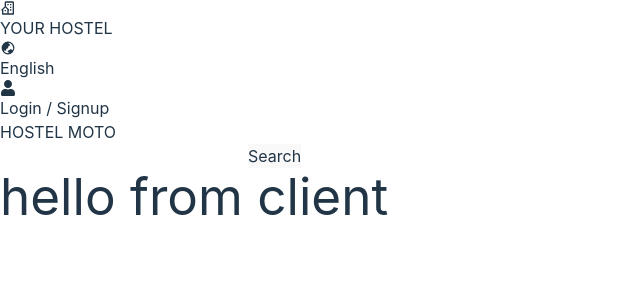
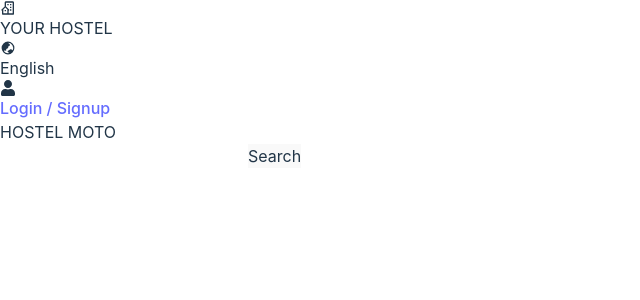
Before and after one commit to kiyotone/hostel-mgnt-frontend, a React (Vite) app: page / in a window 1280 px wide. Shown: the top 300 px of the page, without its empty margins (0-640 px from the left). Built offline with nearby package versions, Linux system fonts and the light colour scheme.

Commit message:
Update: Router added

```diff
--- a/package.json
+++ b/package.json
@@ -15,6 +15,7 @@
     "react": "^18.2.0",
     "react-dom": "^18.2.0",
     "react-icons": "^4.11.0",
+    "react-router-dom": "^6.17.0",
     "react-toastify": "^9.1.3",
     "yup": "^1.3.2"
   },
--- a/src/App.jsx
+++ b/src/App.jsx
@@ -1,12 +1,22 @@
 import Navbar from './components/Navbar'
+import {BrowserRouter , Routes, Route} from 'react-router-dom'
+import Register from './pages/Register/index'
 
 function App() {
 
   return (
-  <div className='w-full h-full'>
-  <Navbar />
-  <h1> hello from client</h1>
-  </div>
+  <BrowserRouter>
+    <div className='w-full h-full'>
+      <Navbar />
+      <Routes >
+
+        <Route path='/register' element={ <Register /> } />
+
+
+      </Routes>
+
+    </div>
+  </BrowserRouter>
   )
 }
 
--- a/src/components/Navbar/index.jsx
+++ b/src/components/Navbar/index.jsx
@@ -3,6 +3,7 @@ import {BiBuildingHouse} from 'react-icons/bi'
 import {HiMiniGlobeAsiaAustralia} from 'react-icons/hi2'
 import {FaUser} from 'react-icons/fa'
 import Search from './Search'
+import {Link} from 'react-router-dom'
 
 
 const Navbar = () => {
@@ -34,10 +35,10 @@ const Navbar = () => {
                     <div className=' left-[80rem] -ml-0.5 w-[.05rem] h-full bg-gray-300'></div>
                 </div>
 
-                <div className='flex items-center gap-x-2'>
+                <div className='flex items-center  gap-x-2'>
                 <FaUser className='text-xl'/>
 
-                 <div>Login / Signup</div>
+                 <Link className='text-black cursor-pointer' to={'/register'} >Login / Signup</Link>
                 </div>
 
             </div>
```
Also changed, not shown: 1 other file (tests, documents, lock files or other folders).
